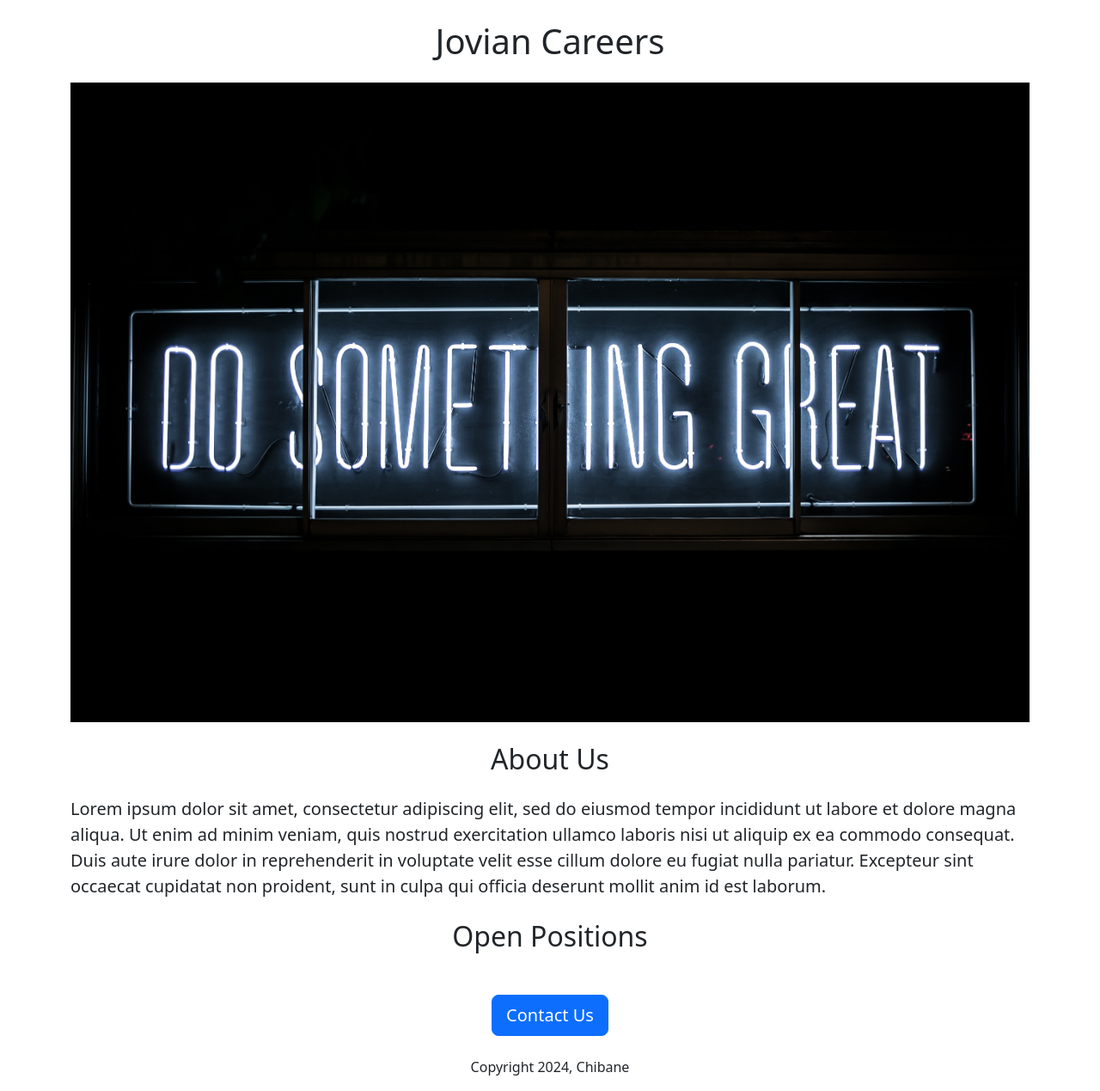
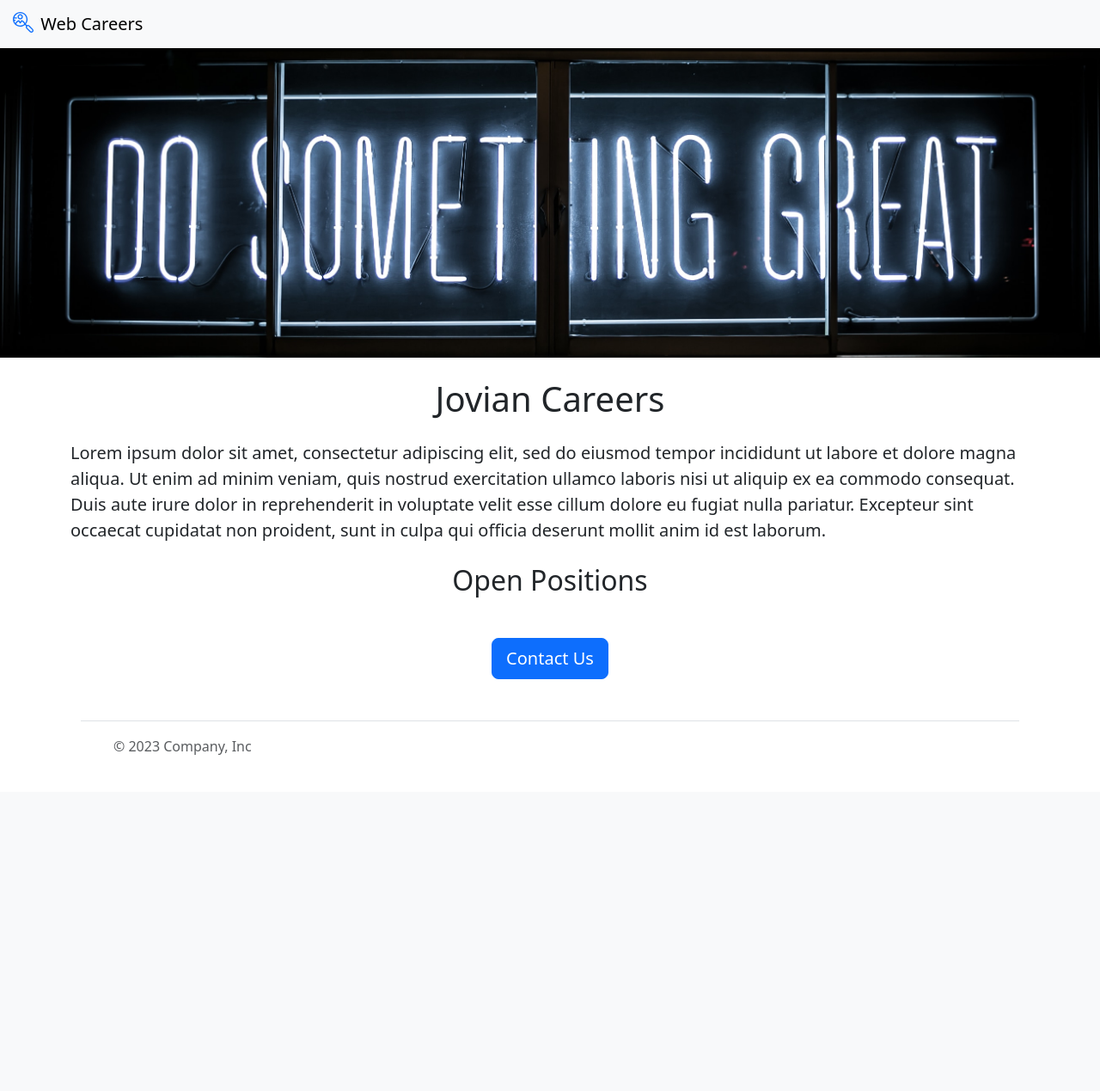
Before and after one commit to Youssef-Chibane/careers_app, a Flask app: template templates/home.html in a window 1280 px wide. Shown: the whole page at 86% size. After the commit the page ends 878 px from the top, so only its background shows below. Run offline with Flask 3, Linux system fonts and the light colour scheme; the template is opened without the code that fills it, so the values that code supplies are empty.

Commit message:
fixe-apply

```diff
--- a/templates/home.html
+++ b/templates/home.html
@@ -4,16 +4,13 @@
     <meta charset="UTF-8">
     <meta name="viewport" content="width=device-width, initial-scale=1.0">
     <title>Jovian Careers</title>
-    <link href="https://cdn.jsdelivr.net/npm/bootstrap@5.3.2/dist/css/bootstrap.min.css"
-    rel="stylesheet" integrity="sha384-T3c6CoIi6uLrA9TneNEoa7RxnatzjcDSCmG1MXxSR1GAsXEV/Dwwykc2MPK8M2HN"
-    crossorigin="anonymous">
-    <link rel="stylesheet" href="../templates/styles.css">
+    <link href="https://cdn.jsdelivr.net/npm/bootstrap@5.3.2/dist/css/bootstrap.min.css" rel="stylesheet" integrity="sha384-T3c6CoIi6uLrA9TneNEoa7RxnatzjcDSCmG1MXxSR1GAsXEV/Dwwykc2MPK8M2HN" crossorigin="anonymous">
 </head>
 <body>
+    {% include 'navbar.html' %}
+    <img class="img-fluid" src="../static/cover.jpg" alt="cover-image" id="cover" style="height: 360px; width: 100%; object-fit: cover;">
     <div class="container">
         <h1 class="text-center mt-4 mb-4">Jovian Careers</h1>
-        <img class="img-fluid" src="../static/cover.jpg" alt="cover-image" id="cover">
-        <h2 class="text-center mt-4 mb-4">About Us</h2>
         <p class="lead">
             Lorem ipsum dolor sit amet, consectetur adipiscing elit,
             sed do eiusmod tempor incididunt ut labore et dolore magna aliqua.
@@ -25,13 +22,13 @@
         <h2 class="text-center mt-4 mb-4">Open Positions</h2>
         <div>
             {% for job in jobs %}
-                {% include 'jobs.html' %}
+                {% include 'jobitem.html' %}
             {% endfor %}
         </div>
         <div class="text-center">
             <button class="mt-4 mb-4 btn btn-primary btn-lg">Contact Us</button>
-            <p>Copyright 2024, Chibane</p>
         </div>
+        {% include 'footer.html' %}
     </div>
 </body>
 </html>
```
